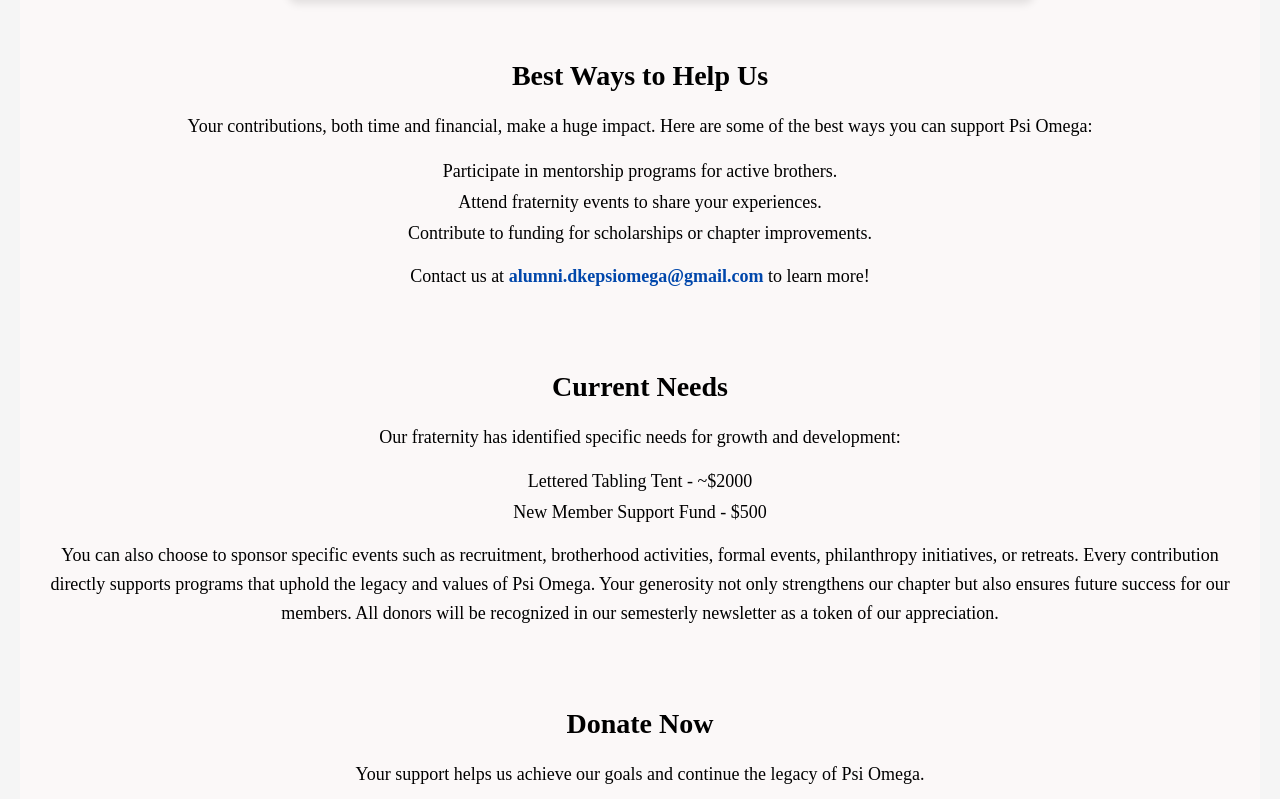
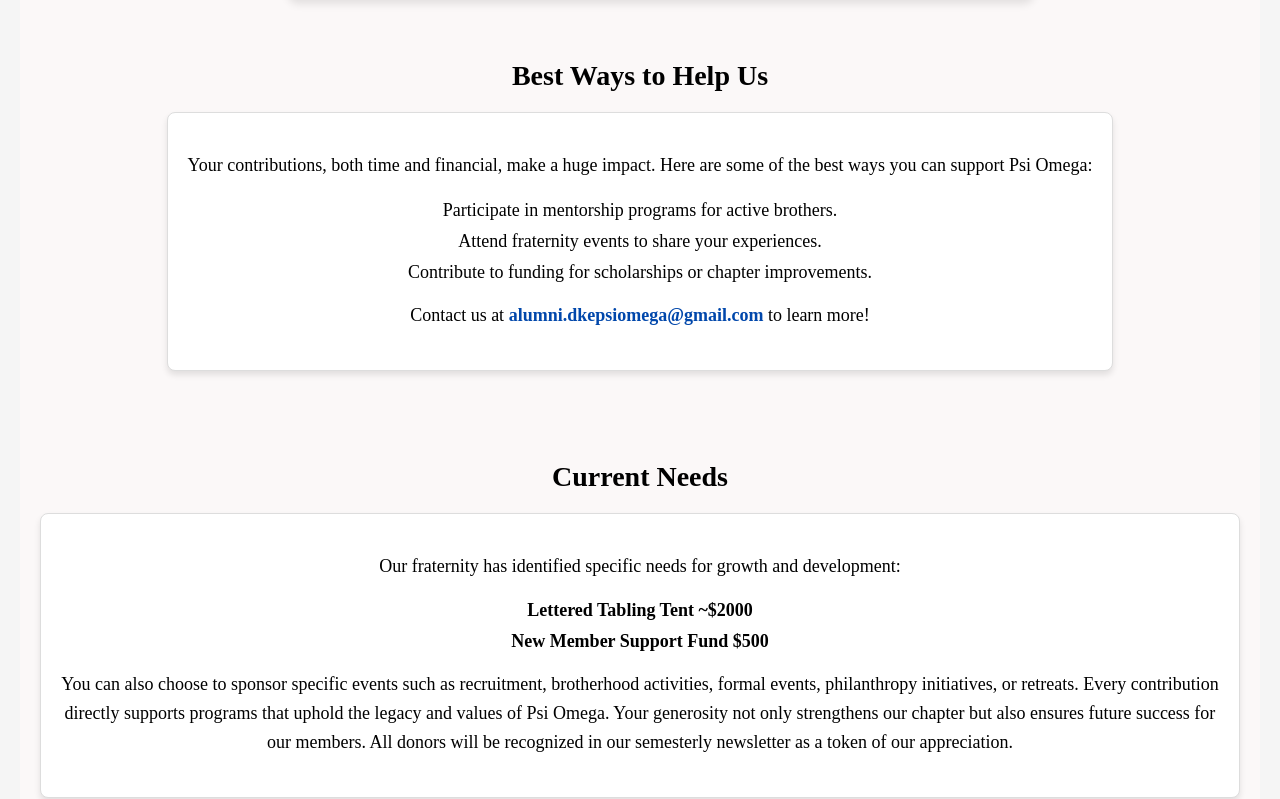
Before and after one commit to NBelgaonkar/Psi-Omega-Site, a React (Create React App) app: page /alumni/get-involved in a window 1280 px wide. Shown: the part 813-1612 px from the top of the page. Built offline with nearby package versions, Linux system fonts and the light colour scheme.

Commit message:
Update AlumniGetInvolved.js
updating formatting to put some text paragraphs in boxes

```diff
--- a/src/components/AlumniGetInvolved.js
+++ b/src/components/AlumniGetInvolved.js
@@ -68,21 +68,28 @@ const ListItem = styled.li`
   margin-bottom: 10px;
 `;
 
+const Box = styled.div`
+  background-color: #fff;
+  border: 1px solid #ddd;
+  border-radius: 8px;
+  padding: 20px;
+  box-shadow: 0 4px 6px rgba(0, 0, 0, 0.1);
+  margin-bottom: 30px;
+`;
 
 // Styled component for the Google Form iframe
 const FormContainer = styled.div`
   width: 100%;
-  max-width: 800px; /* Maximum width for the iframe */
-  margin: 0 auto; /* Centers the iframe horizontally */
+  max-width: 800px;
+  margin: 0 auto;
   padding: 20px;
-  border: 1px solid #ddd; /* Optional: border around the form */
-  border-radius: 10px; /* Optional: rounded corners */
-  box-shadow: 0 4px 8px rgba(0, 0, 0, 0.1); /* Optional: shadow for a polished look */
+  border: 1px solid #ddd;
+  border-radius: 10px;
+  box-shadow: 0 4px 8px rgba(0, 0, 0, 0.1);
 `;
 
 const FormIframe = styled.iframe`
-  width: 100%; /* Makes the iframe take up full width of the container */
-  /*height: 450px;  Set the height of the form */
+  width: 100%;
   border: none;
   margin: 0;
 `;
@@ -118,6 +125,7 @@ const AlumniInvolvementPage = () => {
         {/* Best Ways to Help Section */}
         <Section>
           <Subtitle>Best Ways to Help Us</Subtitle>
+          <Box>
             <Paragraph>
               Your contributions, both time and financial, make a huge impact. Here are some of the best ways you can support Psi Omega:
             </Paragraph>
@@ -129,19 +137,22 @@ const AlumniInvolvementPage = () => {
             <Paragraph>
               Contact us at <Link href="mailto:alumni.dkepsiomega@gmail.com">alumni.dkepsiomega@gmail.com</Link> to learn more!
             </Paragraph>
+          </Box>
         </Section>
 
         {/* Current Needs Section */}
         <Section>
           <Subtitle>Current Needs</Subtitle>
+          <Box>
             <Paragraph>Our fraternity has identified specific needs for growth and development:</Paragraph>
             <List>
-            <ListItem>Lettered Tabling Tent - ~$2000</ListItem>
-            <ListItem>New Member Support Fund - $500</ListItem>
+              <ListItem><strong>Lettered Tabling Tent  ~$2000</strong></ListItem>
+              <ListItem><strong>New Member Support Fund  $500</strong></ListItem>
             </List>
             <Paragraph>
               You can also choose to sponsor specific events such as recruitment, brotherhood activities, formal events, philanthropy initiatives, or retreats. Every contribution directly supports programs that uphold the legacy and values of Psi Omega. Your generosity not only strengthens our chapter but also ensures future success for our members. All donors will be recognized in our semesterly newsletter as a token of our appreciation.
             </Paragraph>
+          </Box>
         </Section>
 
         {/* Donation Section */}
```
Lines whose indentation alone changed are shown as unchanged.
